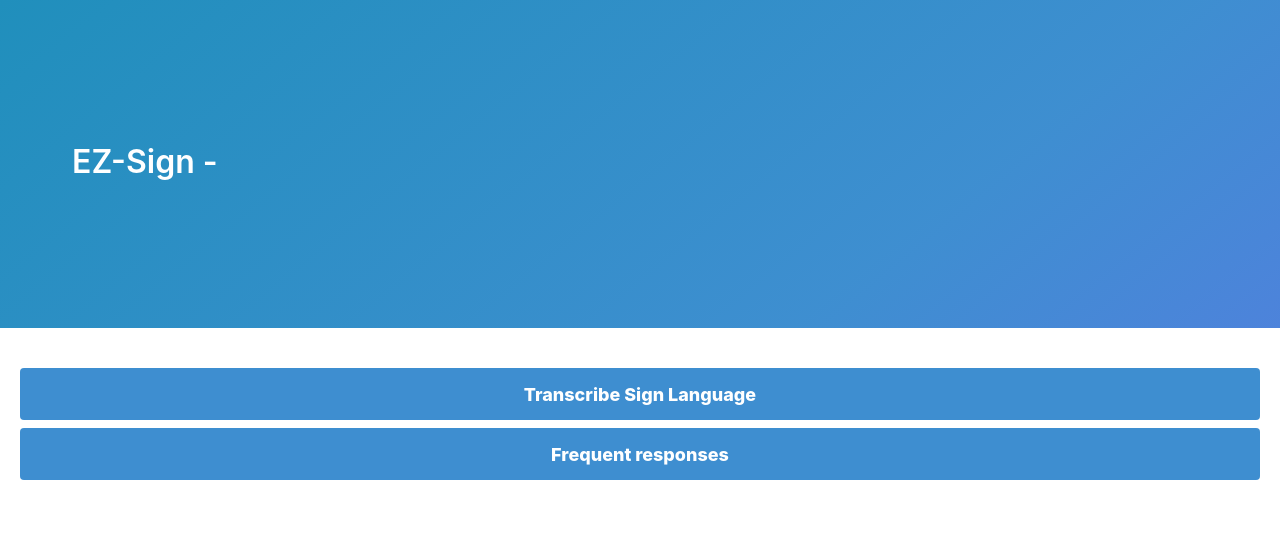
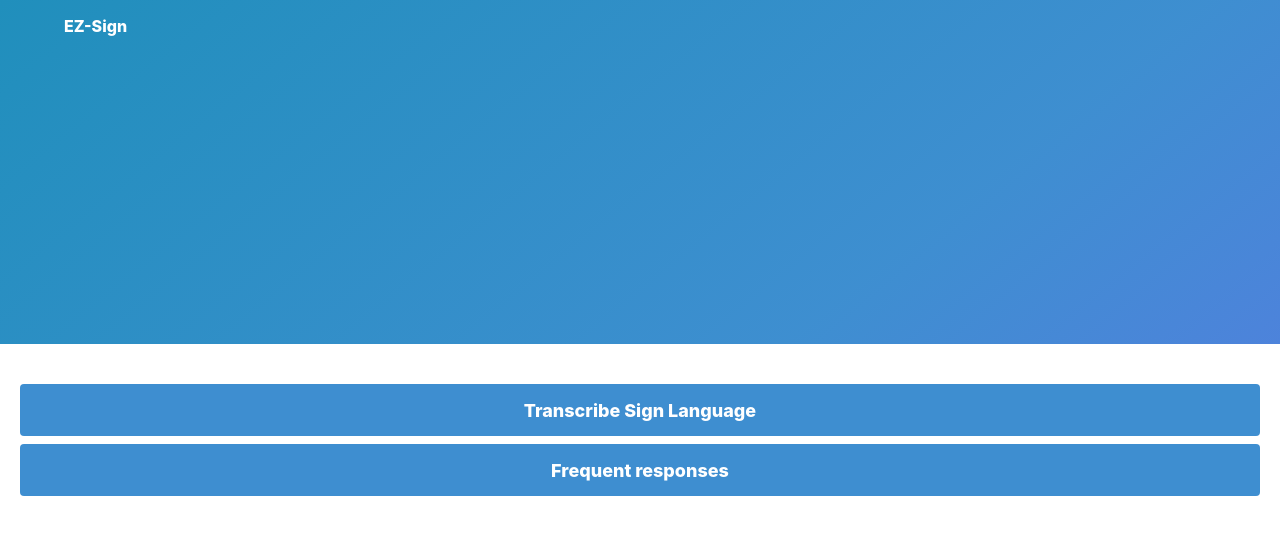
Before and after one commit to SlimShadyIAm/EZSign, a Vue app: page /#/ in a window 1280 px wide. Shown: the top 534 px of the page. Built offline with nearby package versions, Linux system fonts and the light colour scheme; the HTML template or start-up script is replaced by a standard one.

Commit message:
Add sitewide footer

```diff
--- a/src/App.vue
+++ b/src/App.vue
@@ -1,15 +1,25 @@
 <template>
-	<div id="app">
-		<router-view />
-	</div>
+  <div id="app">
+    <router-view />
+    <Footer></Footer>
+  </div>
 </template>
 
 <script>
 import "bulma";
+import Footer from "@/components/Footer";
 export default {
-	name: "app",
-	components: {}
+  name: "app",
+  components: { Footer }
 };
 </script>
 
-<style></style>
+<style>
+.footer {
+  position: fixed;
+  bottom: 0;
+  left: 0;
+  right: 0;
+  height: 250px;
+}
+</style>
--- /dev/null
+++ b/src/components/Footer.vue
@@ -0,0 +1,23 @@
+<template>
+  <footer v-if="$route.name != 'home'" class="footer">
+    <div class="content has-text-centered">
+      <div class="columns">
+        <div class="column">
+          <a href class="button is-info">Back</a>
+        </div>
+        <div class="column">
+          <a href class="button is-info">Home</a>
+        </div>
+      </div>
+    </div>
+  </footer>
+</template>
+
+<script>
+export default {
+  name: "Footer"
+};
+</script>
+
+<style>
+</style>
--- a/src/components/Header.vue
+++ b/src/components/Header.vue
@@ -1,9 +1,17 @@
 <template>
   <section class="hero is-medium is-info is-bold">
+    <div class="hero-head">
+      <nav class="navbar">
+        <div class="container">
+          <div class="navbar-brand">
+            <router-link to="/" class="navbar-item">EZ-Sign</router-link>
+          </div>
+        </div>
+      </nav>
+    </div>
     <div class="hero-body">
       <div class="container">
         <h1 class="title">
-          EZ-Sign -
           <span class="route">{{text}}</span>
         </h1>
         <h2 class="subtitle">{{subtext}}</h2>
@@ -24,4 +32,8 @@ export default { name: "Header", props: ["text", "subtext"] };
   font-style: italic;
   font-size: 26px;
 }
+
+.navbar-brand {
+  font-weight: 800;
+}
 </style>
--- a/src/components/Phrases.vue
+++ b/src/components/Phrases.vue
@@ -17,8 +17,8 @@ export default {
   data() {
     return {
       phrasesData: [
-        { id: uuid.v4(), phraseText: "Helloooo" },
-        { id: uuid.v4(), phraseText: "Helloooo" }
+        { id: uuid.v4(), phraseText: "Thank you!" },
+        { id: uuid.v4(), phraseText: "Uh oh stinky" }
       ]
     };
   }
--- a/src/views/Home.vue
+++ b/src/views/Home.vue
@@ -19,4 +19,5 @@ export default {
 };
 </script>
 
-<style></style>
+<style>
+</style>
--- a/src/views/Phrases.vue
+++ b/src/views/Phrases.vue
@@ -1,5 +1,5 @@
 <template>
-  <div>
+  <div id="app">
     <Header
       text="Quick responses"
       subtext="This is a list of your saved quick responses. Because sometimes it's easier to just tap on what you want, rather than sign the same thing out over and over."
```
Lines whose indentation alone changed are shown as unchanged.
